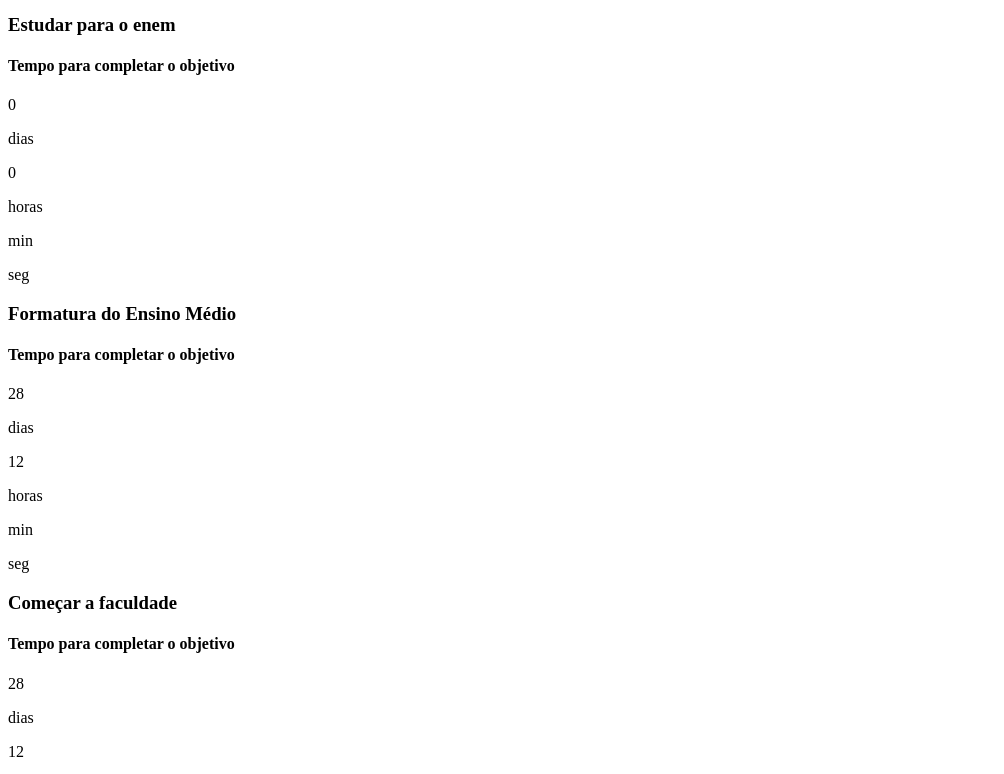
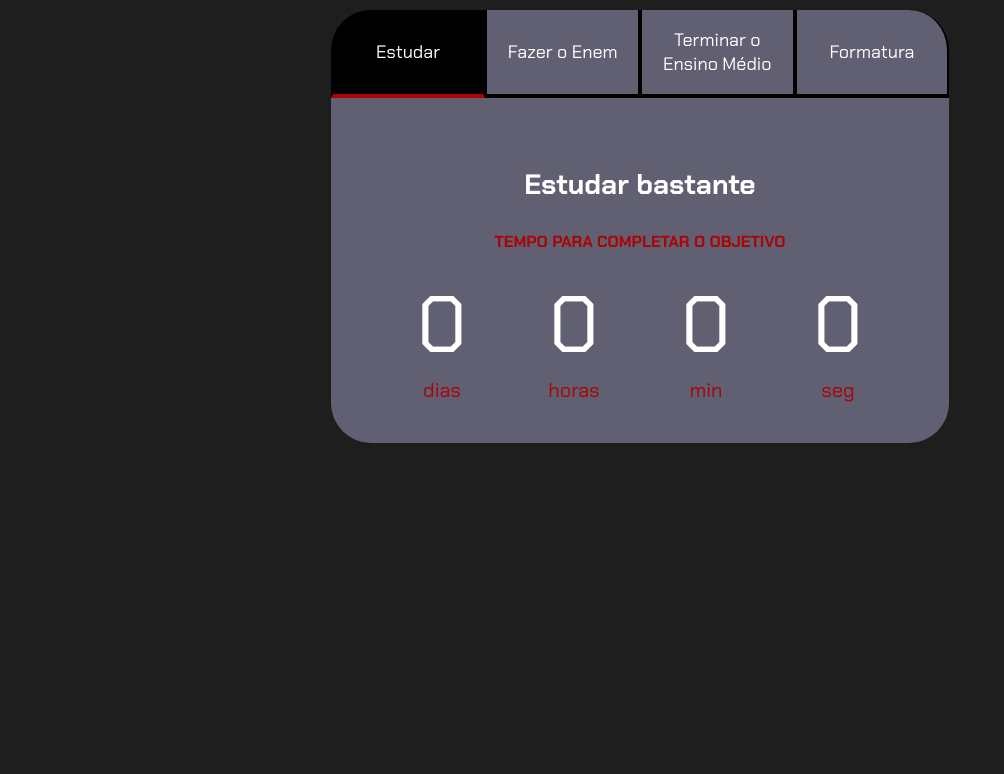
Before and after one commit to layzalimadias/LayzaProjetoDeVida, a plain HTML site: page index.html in a window 1280 px wide. Shown: the part 93-867 px from the top of the page, without its empty margins (0-1004 px from the left). After the commit the page ends 800 px from the top, so only its background shows below. Drawn offline with Linux system fonts and the light colour scheme.

Commit message:
Add files via upload

```diff
--- a/index.html
+++ b/index.html
@@ -5,104 +5,104 @@
     <meta charset="UTF-8">
     <meta name="viewport" content="width=device-width, initial-scale=1.0">
     <title>Meus objetivos do ano</title>
-  <link: rel="stylesheet" href="style.css">
+    <link rel="stylesheet" href="style.css">
 </head>
 
 <body>
     <section class="conteudo-principal">
-          <h2 class="titulo-principal">Meus Objetivos do ano<span>_</span></h2>
+        <h2 class="titulo-principal">Meus objetivos do ano<span>_</span></h2>
         <div class="conteudo">
             <div class="botoes">
-            <button class="botao ativo">Fazer Enem</button>
-            <button class="botao">Formatura do Ensino Médio</button>
-            <button class="botao">Começar a faculdade</button>
-            <button class="botao">Exercer a profissão</button>
+                <button class="botao ativo">Estudar</button>
+                <button class="botao">Fazer o Enem</button>
+                <button class="botao">Terminar o Ensino Médio</button>
+                <button class="botao">Formatura</button>
             </div>
             <div class="abas-textos">
                 <div class="aba-conteudo ativo">
-            <h3 class="aba-conteudo-titulo-principal">Estudar para o enem</h3>
+                    <h3 class="aba-conteudo-titulo-principal">Estudar bastante</h3>
                     <h4 class="aba-conteudo-titulo-secundario">Tempo para completar o objetivo</h4>
                     <div class="contador">
                         <div class="contador-digito">
-                <p class="contador-digito-numero"  id="dias0"></p>
+                            <p class="contador-digito-numero" id="dias0"></p>
                             <p class="contador-digito-texto">dias</p>
                         </div>
                         <div class="contador-digito">
-                  <p class="contador-digito-numero"  id="horas0"></p>
+                            <p class="contador-digito-numero" id="horas0"></p>
                             <p class="contador-digito-texto">horas</p>
                         </div>
                         <div class="contador-digito">
-                  <p class="contador-digito-numero"  id="min0"></p>
+                            <p class="contador-digito-numero" id="min0"></p>
                             <p class="contador-digito-texto">min</p>
                         </div>
                         <div class="contador-digito">
-                  <p class="contador-digito-numero"  id="seg0"></p>
+                            <p class="contador-digito-numero" id="seg0"></p>
                             <p class="contador-digito-texto">seg</p>
                         </div>
                     </div>
                 </div>
                 <div class="aba-conteudo">
-            <h3 class="aba-conteudo-titulo-principal">Formatura do Ensino Médio</h3>
+                    <h3 class="aba-conteudo-titulo-principal">Prova Enem</h3>
                     <h4 class="aba-conteudo-titulo-secundario">Tempo para completar o objetivo</h4>
                     <div class="contador">
                         <div class="contador-digito">
-                <p class="contador-digito-numero"  id="dias1"></p>
+                            <p class="contador-digito-numero" id="dias1"></p>
                             <p class="contador-digito-texto">dias</p>
                         </div>
                         <div class="contador-digito">
-                  <p class="contador-digito-numero"  id="horas1"></p>
+                            <p class="contador-digito-numero" id="horas1"></p>
                             <p class="contador-digito-texto">horas</p>
                         </div>
                         <div class="contador-digito">
-                  <p class="contador-digito-numero"  id="min1"></p>
+                            <p class="contador-digito-numero" id="min1"></p>
                             <p class="contador-digito-texto">min</p>
                         </div>
                         <div class="contador-digito">
-                  <p class="contador-digito-numero"  id="seg1"></p>
+                            <p class="contador-digito-numero" id="seg1"></p>
                             <p class="contador-digito-texto">seg</p>
                         </div>
                     </div>
                 </div>
                 <div class="aba-conteudo">
-            <h3 class="aba-conteudo-titulo-principal">Começar a faculdade</h3>
+                    <h3 class="aba-conteudo-titulo-principal">Terminar o ensino médio</h3>
                     <h4 class="aba-conteudo-titulo-secundario">Tempo para completar o objetivo</h4>
                     <div class="contador">
                         <div class="contador-digito">
-                <p class="contador-digito-numero"  id="dias2"></p>
+                            <p class="contador-digito-numero" id="dias2"></p>
                             <p class="contador-digito-texto">dias</p>
                         </div>
                         <div class="contador-digito">
-                  <p class="contador-digito-numero"  id="horas2"></p>
+                            <p class="contador-digito-numero" id="horas2"></p>
                             <p class="contador-digito-texto">horas</p>
                         </div>
                         <div class="contador-digito">
-                  <p class="contador-digito-numero"  id="min2"></p>
+                            <p class="contador-digito-numero" id="min2"></p>
                             <p class="contador-digito-texto">min</p>
                         </div>
                         <div class="contador-digito">
-                  <p class="contador-digito-numero"  id="seg2"></p>
+                            <p class="contador-digito-numero" id="seg2"></p>
                             <p class="contador-digito-texto">seg</p>
                         </div>
                     </div>
                 </div>
                 <div class="aba-conteudo">
-            <h3 class="aba-conteudo-titulo-principal">Exercer a profissão</h3>
+                    <h3 class="aba-conteudo-titulo-principal">Fazer formatura</h3>
                     <h4 class="aba-conteudo-titulo-secundario">Tempo para completar o objetivo</h4>
                     <div class="contador">
                         <div class="contador-digito">
-                <p class="contador-digito-numero"  id="dias3"></p>
+                            <p class="contador-digito-numero" id="dias3"></p>
                             <p class="contador-digito-texto">dias</p>
                         </div>
                         <div class="contador-digito">
-                  <p class="contador-digito-numero"  id="horas3"></p>
+                            <p class="contador-digito-numero" id="horas3"></p>
                             <p class="contador-digito-texto">horas</p>
                         </div>
                         <div class="contador-digito">
-                  <p class="contador-digito-numero"  id="min3"></p>
+                            <p class="contador-digito-numero" id="min3"></p>
                             <p class="contador-digito-texto">min</p>
                         </div>
                         <div class="contador-digito">
-                  <p class="contador-digito-numero"  id="seg3"></p>
+                            <p class="contador-digito-numero" id="seg3"></p>
                             <p class="contador-digito-texto">seg</p>
                         </div>
                     </div>
--- a/main.js
+++ b/main.js
@@ -1,4 +1,4 @@
-const botoes = document.querySelectorAll("botao");
+const botoes = document.querySelectorAll(".botao");
 const textos = document.querySelectorAll(".aba-conteudo");
 
 for (let i = 0; i < botoes.length; i++) {
@@ -15,12 +15,12 @@ textos[i].classList.add("ativo");
 }
 
 const contadores = document.querySelectorAll(".contador");
-const tempoObjetivo1 = new Date("2024-03-01T00:00:00");
+const tempoObjetivo1 = new Date("2024-02-06T00:00:00");
 const tempoObjetivo2 = new Date("2024-10-10T00:00:00");
-const tempoObjetivo3 = new Date("2024-12-12T00:00:00");
-const tempoObjetivo4 = new Date("2024-12-15T00:00:00");
+const tempoObjetivo3 = new Date("2024-12-13T00:00:00");
+const tempoObjetivo4 = new Date("2024-12-12T00:00:00");
 
-const tempos =[tempoObjetivo1,tempoObjetivo2,tempoObjetivo3,tempoObjetivo4];
+const tempos = [tempoObjetivo1,tempoObjetivo2,tempoObjetivo3,tempoObjetivo4];
 
 
 function calculaTempo(tempoObjetivo) {
@@ -33,8 +33,8 @@ function calculaTempo(tempoObjetivo) {
 
     segundos %= 60;
     minutos %= 60;
-  horas %=24;
-  if (tempoFinal > 0) {
+    horas %= 24;
+    if (tempoFinal > 0){
         return [dias,horas,minutos,segundos];
     } else {
         return [0,0,0,0];
@@ -42,11 +42,11 @@ function calculaTempo(tempoObjetivo) {
 }
 
 function atualizaCronometro(){
-  for (let i=0; i<contadores.length;i++) {
+    for (let i=0; i<contadores.length;i++){
         document.getElementById("dias"+i).textContent = calculaTempo(tempos[i])[0];
         document.getElementById("horas"+i).textContent = calculaTempo(tempos[i])[1];
-    document.getElementById("dias"+i).textContent = calculaTempo(tempos[i])[2];
-    document.getElementById("dias"+i).textContent = calculaTempo(tempos[i])[3];
+        document.getElementById("min"+i).textContent = calculaTempo(tempos[i])[2];
+        document.getElementById("seg"+i).textContent = calculaTempo(tempos[i])[3];
     }
 }
 
--- a/style.css
+++ b/style.css
@@ -1,12 +1,12 @@
-@import url('https://fonts.googleapis.com/css?family=Chakra+Petch:wght@400;700&display=swap');
+@import url('https://fonts.googleapis.com/css2?family=Chakra+Petch:wght@400;700&display=swap');
 
 :root {
     --cor-de-fundo: #1E1E1E;
-  --verde: #6FFF57;
+    --verde: #ac0303;
     --branco: #FFFFFF;
-  --botao-ativo: #3A375E;
-  --botao-inativo: rgba(58, 55, 94, 0.5);
-  --texto-fundo: rgba(58, 55, 94, 0.3);
+    --botao-ativo: #000000;
+    --botao-inativo: rgba(163, 160, 197, 0.5);
+    --texto-fundo: rgba(163, 160, 197, 0.5);
 }
 
 body {
@@ -25,39 +25,39 @@ body {
     width: 100%;
     margin: 0 auto;
 }
-.titulo-principal{
+
+.titulo-principal {
     text-align: left;
     width: 100%;
     font-size: 32px;
+}
 
-}
-.titulo-principal span{
+.titulo-principal span {
     color: var(--verde);
 }
 
 
-.botao{
-  font-family: "crackra Petch", sans-serif ;
-  background-color: var(--botao-inverno);
+.botao {
+    font-family: 'Chakra Petch', sans-serif;
+    background-color: var(--botao-inativo);
     color: var(--branco);
     display: flex;
     justify-content: center;
     padding: 1em;
     font-size: 18px;
     align-items: center;
-  width:100% ;
+    width: 100%;
     border-bottom: 4px solid var(--botao-ativo);
     border-left: 2px solid var(--botao-ativo);
     border-right: 2px solid var(--botao-ativo);
     border-top: none;
-
 }
 
-.botao:first-child{
-  border-radius: 40%px 40%px 0 0;
+.botao:first-child {
+    border-radius: 40px 40px 0 0;
 }
 
-.botoes{
+.botoes {
     display: block;
 }
 
@@ -72,7 +72,7 @@ body {
     border-radius: 0 0 40px 40px;
 }
 .aba-conteudo.ativo{
-  display: block;
+    display:block;
 }
 
 .aba-conteudo{
@@ -90,7 +90,7 @@ body {
 }
 
 .contador{
-  display: flex;
+    display:flex;
     justify-content: center;
     flex-wrap: wrap;
 }
@@ -101,7 +101,7 @@ body {
 }
 
 .contador-digito-numero{
-  font-size:80px;
+    font-size: 80px;
     margin: 0;
 
 }
@@ -113,7 +113,7 @@ body {
 
 }
 
-@media screen and ( min-width: 768px) {
+@media screen and (min-width: 768px) {
     .botoes {
         display: flex;
     }
@@ -123,6 +123,6 @@ body {
     }
 
     .botao:last-child {
-    border-radius: 40px 0 0;
+        border-radius: 0 40px 0 0;
     }
 }
```
Lines whose indentation alone changed are shown as unchanged.
